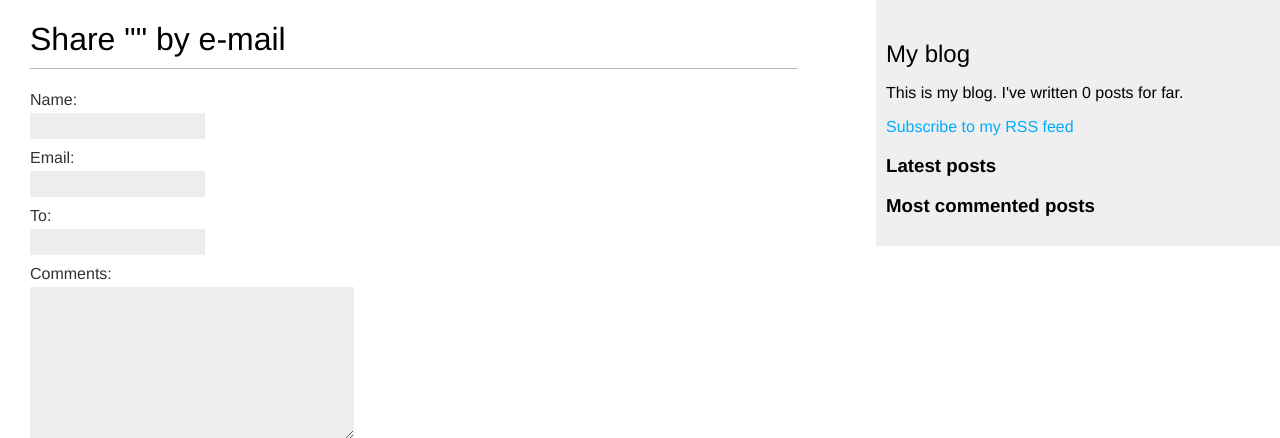
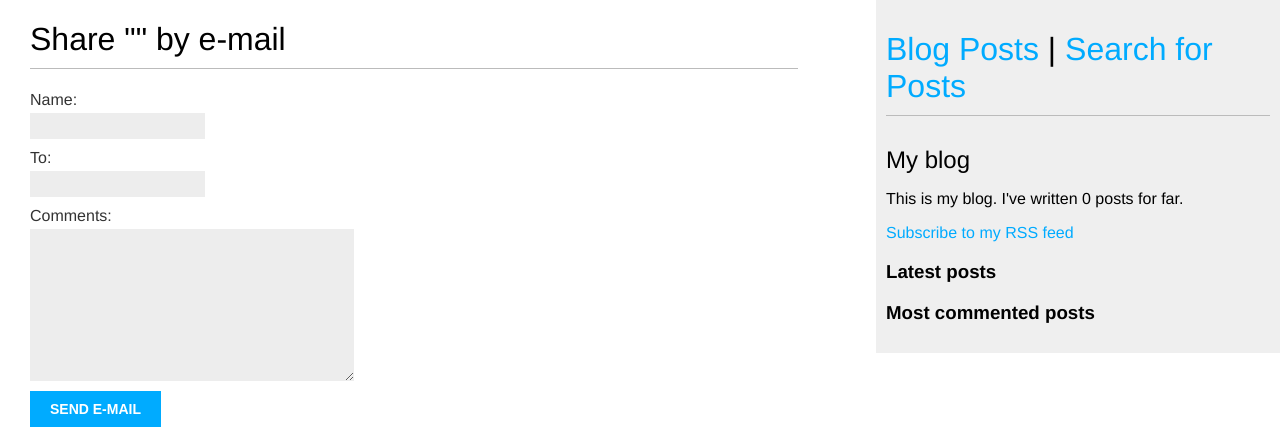
Before and after one commit to DeLaCruzCristian/Django_personal_blog_site, a Django app: template templates/post/share.html in a window 1280 px wide. Shown: the top 438 px of the page. Run offline with Django 4.2, Linux system fonts and the light colour scheme; the template is opened without the code that fills it: values that come from a table or form of the project are taken from there, others are empty; parts of the project's set-up code (start-up, migrations or seed data) failed here and were passed over.

Commit message:
added better user experience

```diff
--- a/blog/forms.py
+++ b/blog/forms.py
@@ -4,7 +4,6 @@ from .models import Comment
 
 class EmailPostForm(forms.Form):
     name = forms.CharField(max_length=25)
-    email = forms.EmailField()
     to = forms.EmailField()
     comments = forms.CharField(required=False, widget=forms.Textarea)
 
--- a/django_project/settings.py
+++ b/django_project/settings.py
@@ -109,7 +109,7 @@ AUTH_PASSWORD_VALIDATORS = [
 
 LANGUAGE_CODE = "en-us"
 
-TIME_ZONE = "UTC"
+TIME_ZONE = "America/New_York"
 
 USE_I18N = True
 
--- a/templates/_base.html
+++ b/templates/_base.html
@@ -12,6 +12,8 @@
         {% endblock content %}
     </div>
     <div id="sidebar">
+        <h1><a href="{% url 'blog:post_list' %}">Blog Posts</a> | <a href="{% url 'blog:post_search' %}">Search for Posts</a></h1>
+        <h2></h2>
         <h2>My blog</h2>
         <p>This is my blog.
             I've written {% total_posts %} posts for far.
--- a/templates/post/share.html
+++ b/templates/post/share.html
@@ -8,6 +8,9 @@
         <p>
             "{{ post.title }}" was successfully sent to {{ form.cleaned_data.to }}.
         </p>
+        <p>
+            <a href="{% url 'blog:post_list' %}">Go back to posts.</a>
+        </p>
     {% else %}
         <h1>Share "{{ post.title }}" by e-mail</h1>
         <form method="post">
```
